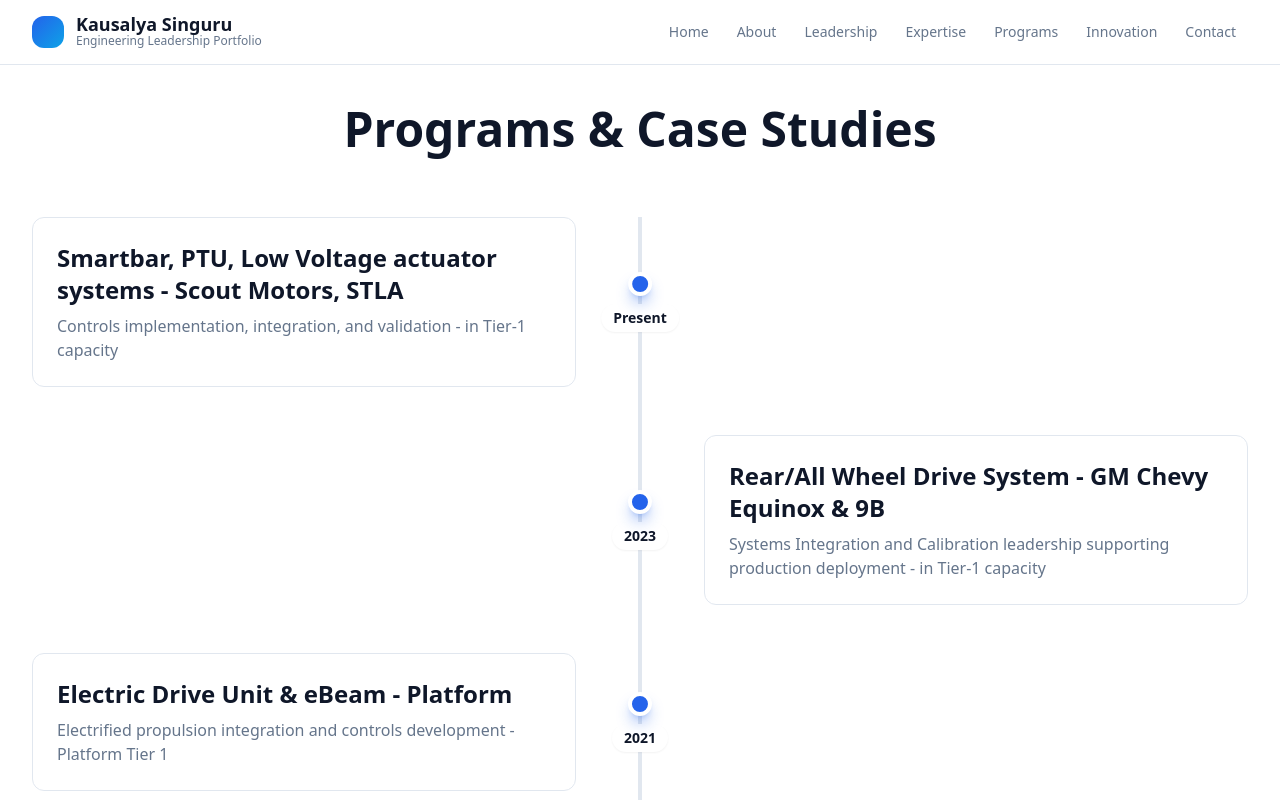
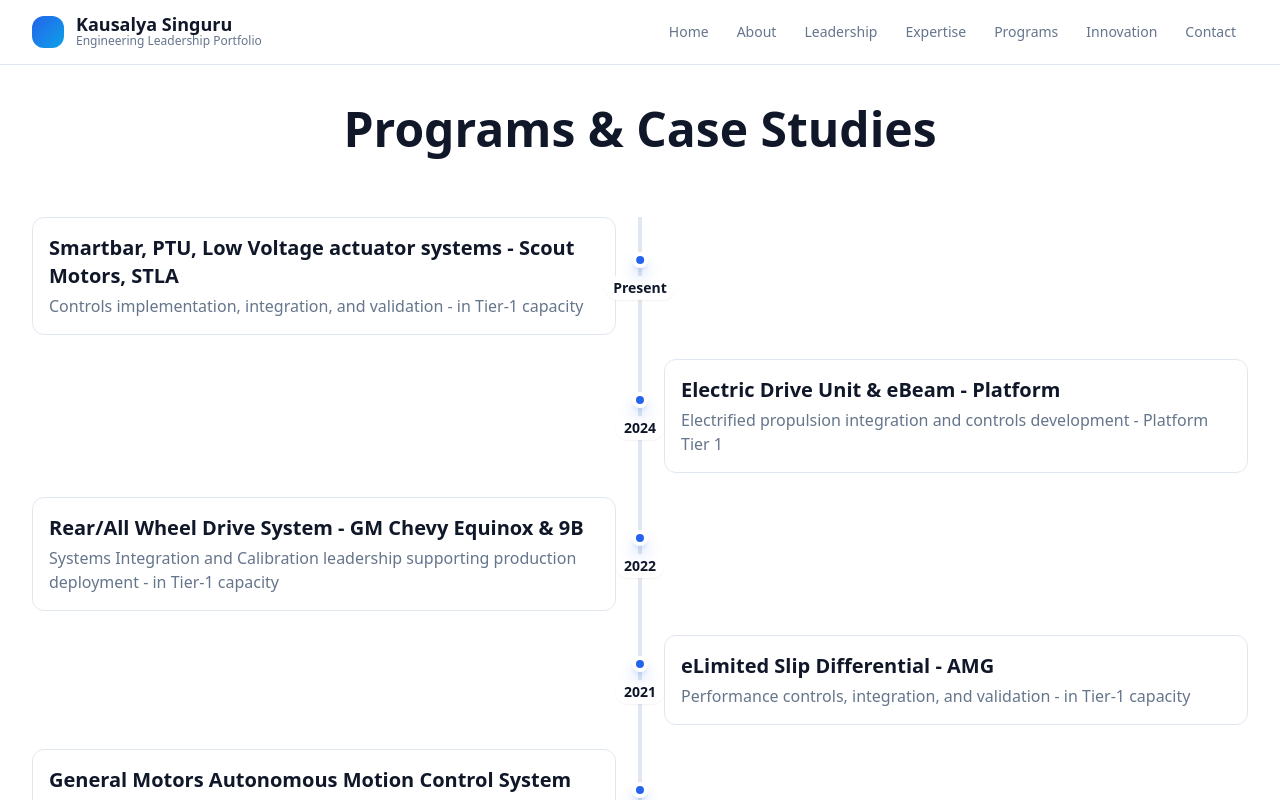
Before and after one commit to Kausi-hub/personal-website, a Next.js app: page /programs in a window 1280 px wide. Shown: the top 800 px of the page. Built offline with nearby package versions, Linux system fonts and the light colour scheme.

Commit message:
programs compact timeline view

```diff
--- a/src/app/programs/page.tsx
+++ b/src/app/programs/page.tsx
@@ -7,37 +7,37 @@
         "Controls implementation, integration, and validation - in Tier-1 capacity"
     },
     {
-      year: "2023",
+      year: "2024",
+      title: "Electric Drive Unit & eBeam - Platform",
+      description:
+        "Electrified propulsion integration and controls development - Platform Tier 1"
+    },
+    {
+      year: "2022",
       title: "Rear/All Wheel Drive System - GM Chevy Equinox & 9B",
       description:
         "Systems Integration and Calibration leadership supporting production deployment - in Tier-1 capacity"
     },
     {
       year: "2021",
-      title: "Electric Drive Unit & eBeam - Platform",
-      description:
-        "Electrified propulsion integration and controls development - Platform Tier 1"
-    },
-    {
-      year: "2019",
       title: "eLimited Slip Differential - AMG",
       description:
         "Performance controls, integration, and validation - in Tier-1 capacity"
     },
     {
-      year: "2017",
+      year: "2018",
       title: "General Motors Autonomous Motion Control System",
       description:
         "Vehicle dynamics & controls integration for autonomous systems - Development at OEM"
     },
     {
-      year: "2015",
+      year: "2016",
       title: "General Motors Transmission Control Module - SW Validation",
       description:
         "TCM cybersecurity and diagnostics validation - in Tier-2 capacity"
     },
     {
-      year: "2012",
+      year: "2015",
       title: "Maserati & Jeep Wagoneer Cluster Software",
       description:
         "Cluster Software development - Development at OEM"
@@ -66,7 +66,7 @@
       <div className="relative mx-auto max-w-7xl">
         <div className="absolute left-1/2 top-0 hidden h-full w-1 -translate-x-1/2 bg-border lg:block" />
 
-        <div className="space-y-12">
+        <div className="space-y-6">
           {programs.map((program, index) => {
             const isLeft = index % 2 === 0;
 
@@ -78,13 +78,12 @@
                 <div
                   className={`${
                     isLeft
-                      ? "lg:pr-16"
-                      : "lg:pr-16 lg:opacity-0 lg:pointer-events-none"
+                      ? "lg:pr-6": "lg:pr-6 lg:opacity-0 lg:pointer-events-none"
                   }`}
                 >
                   {isLeft && (
-                    <div className="glass-card p-6">
-                      <h2 className="mb-2 text-2xl font-bold">
+                    <div className="glass-card p-4">
+                      <h2 className="mb-1 text-xl font-bold">
                         {program.title}
                       </h2>
                       <p className="text-muted-foreground">
@@ -97,13 +96,12 @@
                 <div
                   className={`${
                     !isLeft
-                      ? "lg:pl-16"
-                      : "lg:pl-16 lg:opacity-0 lg:pointer-events-none"
+                      ? "lg:pl-6": "lg:pl-6 lg:opacity-0 lg:pointer-events-none"
                   }`}
                 >
                   {!isLeft && (
-                    <div className="glass-card p-6">
-                      <h2 className="mb-2 text-2xl font-bold">
+                    <div className="glass-card p-4">
+                      <h2 className="mb-1 text-xl font-bold">
                         {program.title}
                       </h2>
                       <p className="text-muted-foreground">
@@ -114,17 +112,17 @@
                 </div>
 
                 <div className="absolute left-1/2 top-1/2 hidden -translate-x-1/2 -translate-y-1/2 lg:flex lg:flex-col lg:items-center">
-                  <div className="z-10 h-6 w-6 rounded-full border-4 border-background bg-primary shadow-lg shadow-primary/40" />
-                  <span className="mt-2 rounded-full bg-background px-3 py-1 text-sm font-semibold shadow-sm">
+                  <div className="z-10 h-4 w-4 rounded-full border-4 border-background bg-primary shadow-lg shadow-primary/40" />
+                  <span className="mt-2 rounded-full bg-background px-2 py-0.5 text-sm font-semibold shadow-sm">
                     {program.year}
                   </span>
                 </div>
 
-                <div className="glass-card p-6 lg:hidden">
+                <div className="glass-card p-4 lg:hidden">
                   <div className="mb-3 text-sm font-semibold text-primary">
                     {program.year}
                   </div>
-                  <h2 className="mb-2 text-2xl font-bold">
+                  <h2 className="mb-1 text-xl font-bold">
                     {program.title}
                   </h2>
                   <p className="text-muted-foreground">
```
